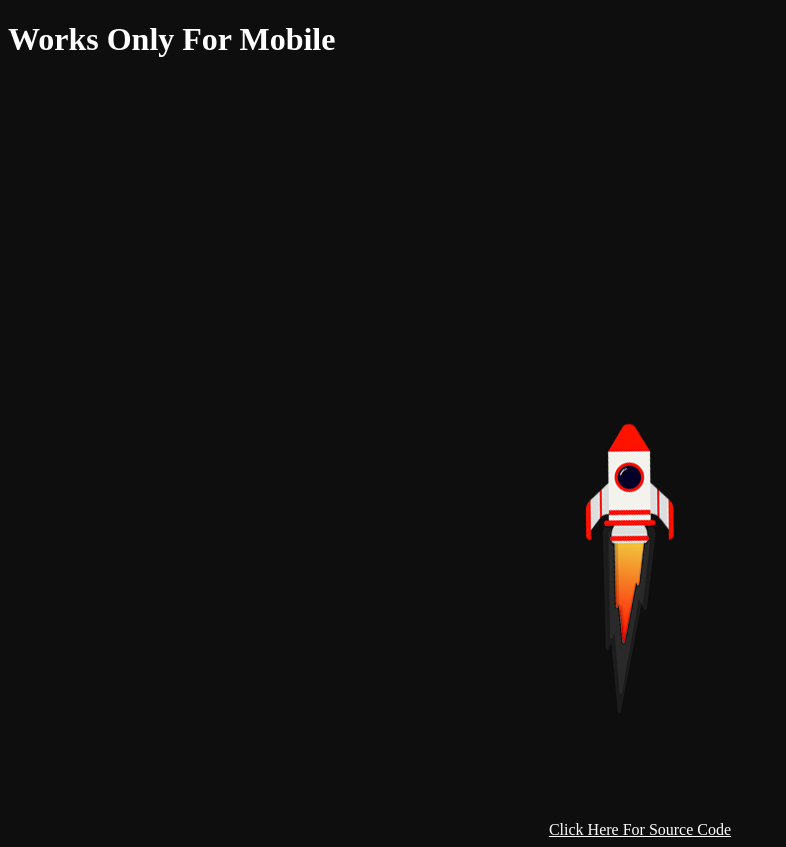
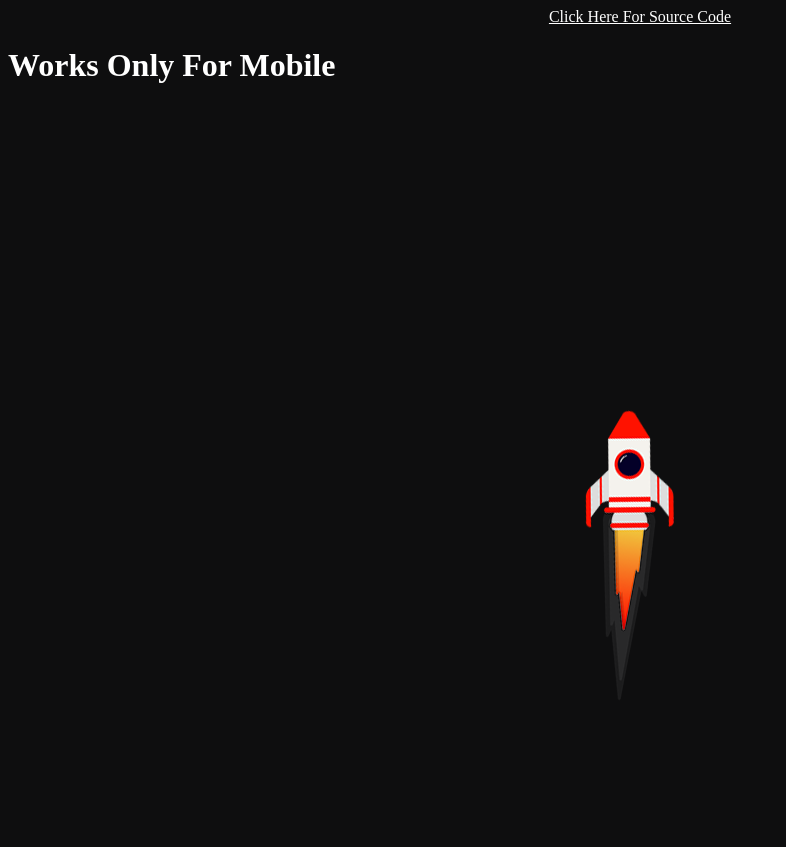
Before and after one commit to KGK8/Mobile-Parallax, a plain HTML site: page index.html in a window 1280 px wide. Shown: the whole page, without its empty margins (0-786 px from the left). After the commit the page ends 816 px from the top, so only its background shows below. Drawn offline with Linux system fonts and the light colour scheme.

Commit message:
Update index.html

```diff
--- a/index.html
+++ b/index.html
@@ -9,6 +9,7 @@
 </head>
 <body>
     <div class="container">
+           <center> <a href="https://github.com/KGK8/Mobile-Parallax" target="_blank" class="txt">Click Here For Source Code</a> </center>
         <h1 class="txt">Works Only For Mobile</h1>
         <span class="xtxt"></span>
         <span class="ytxt"></span>
@@ -16,7 +17,7 @@
         <img src="rocket-3.png" alt="" class="rocket">
 
     </div>
-    <center> <a href="https://github.com/KGK8/Mobile-Parallax" target="_blank" class="txt" style="margin-top:-100px;">Click Here For Source Code</a> </center>
+
 </body>
 <script src="script.js"></script>
 </html>
```
